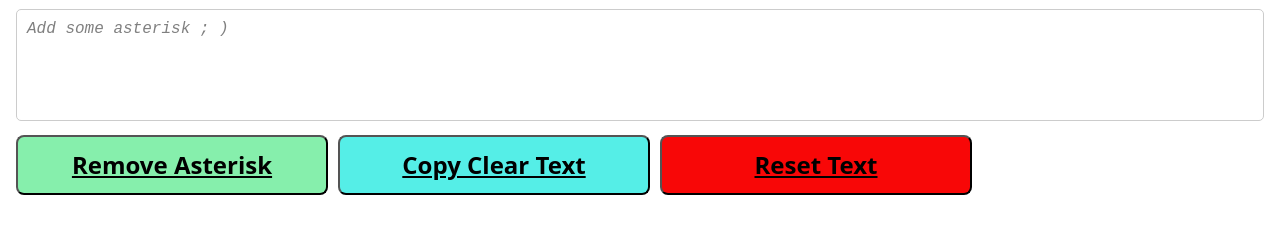
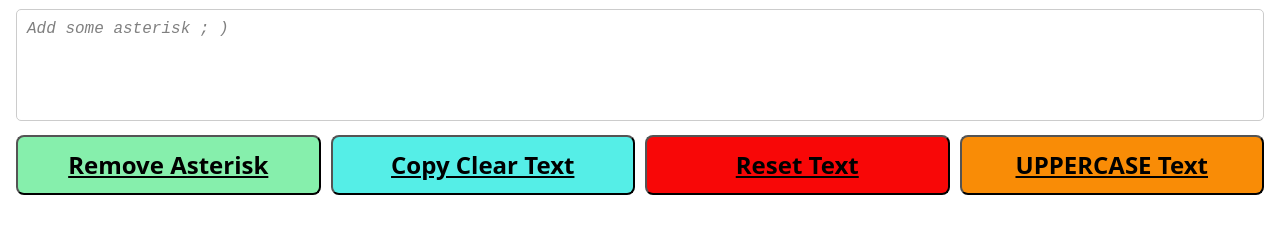
Before and after one commit to BruntsvykV/Asterisk-Remover, a plain HTML site: page index.html in a window 1280 px wide. Shown: the part 98-332 px from the top of the page. Drawn offline with Linux system fonts and the light colour scheme.

Commit message:
added new Uppercase btn

```diff
--- a/css/style.css
+++ b/css/style.css
@@ -104,3 +104,7 @@ textarea::placeholder {
 .btn-reset {
     background-color: rgb(248, 7, 7);
 }
+
+.btn-uppercase {
+    background-color: rgb(249, 140, 6);
+}
--- a/index.html
+++ b/index.html
@@ -46,6 +46,13 @@
                 >
                     Reset Text
                 </button>
+                <button
+                    class="btn btn-uppercase"
+                    id="uppercaseText"
+                    onclick="handleUppercaseText()"
+                >
+                    UPPERCASE Text
+                </button>
             </div>
         </div>
         <div class="text-out">
--- a/js/script.js
+++ b/js/script.js
@@ -19,6 +19,12 @@ const getCleanText = () => {
     return text;
 };
 
+const getUppercaseText = () => {
+    let text = document.getElementById('asterisk').value.toUpperCase();
+
+    return text;
+};
+
 handleRemoveAsterisk = () => {
     document.getElementById('clearTextOut').innerHTML = getCleanText();
 };
@@ -32,3 +38,7 @@ handleResetText = () => {
     document.getElementById('asterisk').value = '';
     document.getElementById('clearTextOut').innerText = '';
 };
+
+handleUppercaseText = () => {
+    document.getElementById('clearTextOut').innerHTML = getUppercaseText();
+};
```
